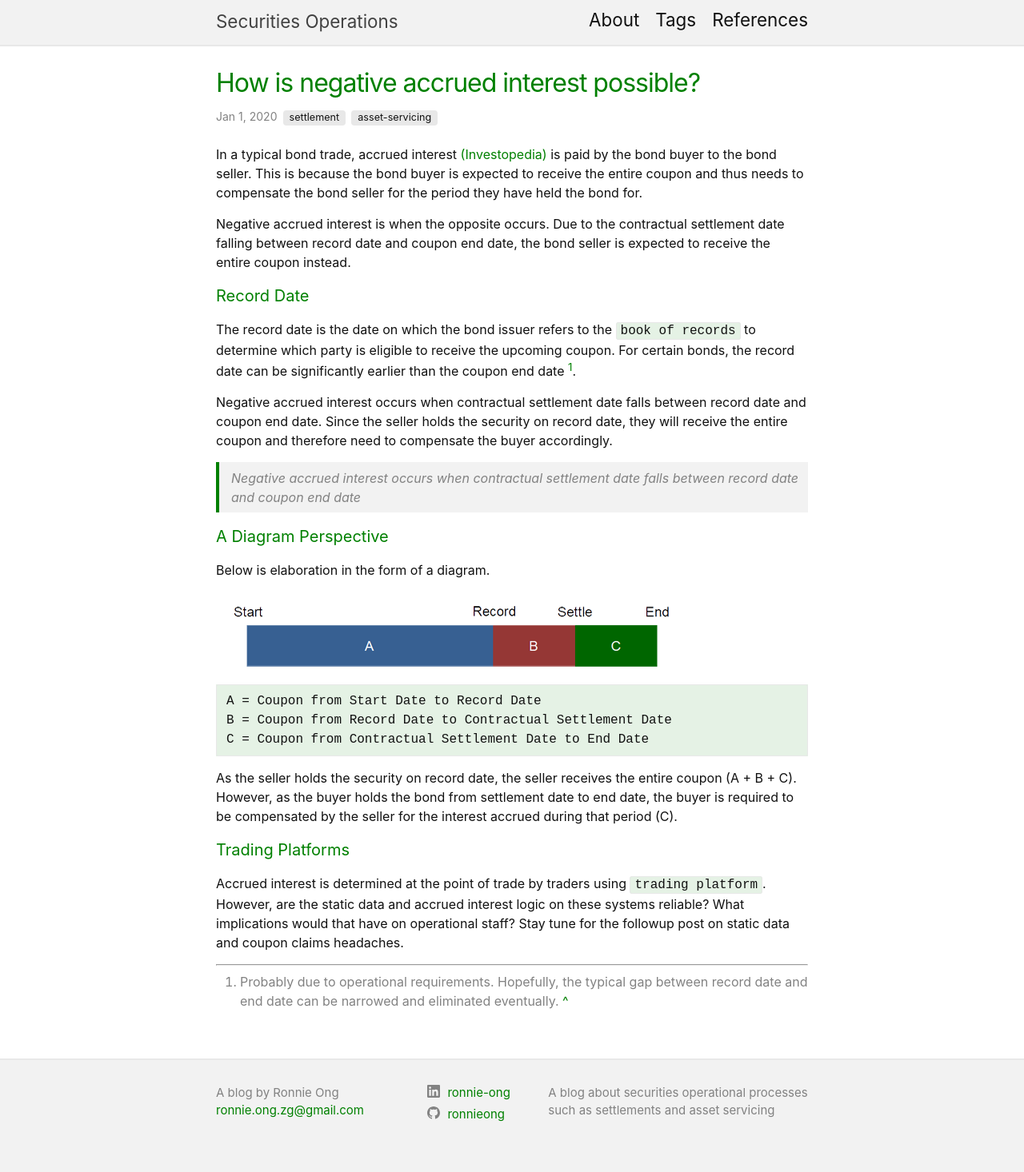
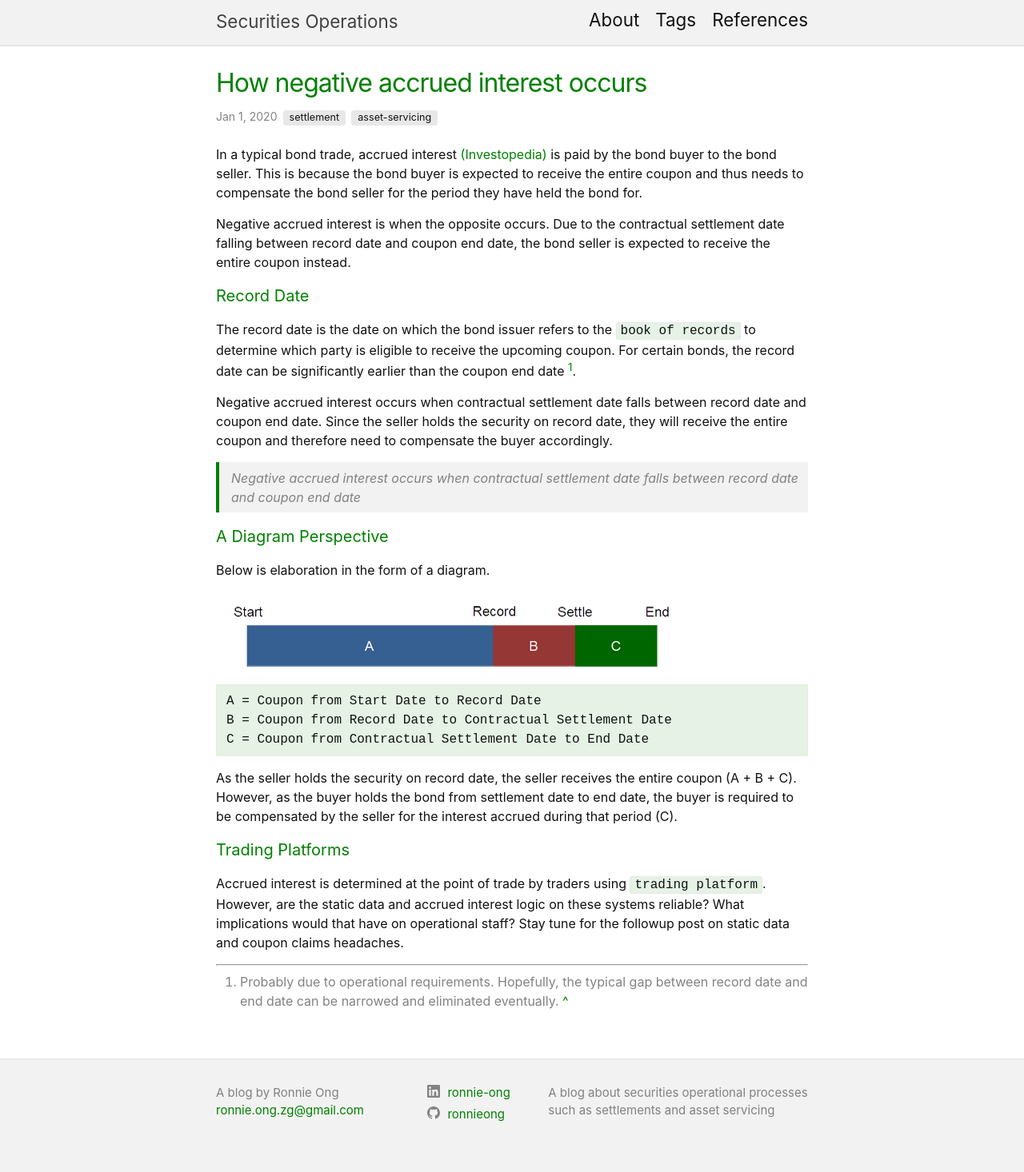
Before and after one commit to ronnieong/secops, a Jekyll site: the page built from _posts/2020-01-01-understanding-negative-accrued-interest.markdown, in a window 1280 px wide. Shown: the whole page at 80% size. Built offline with Jekyll 4.4.1, drawn with Linux system fonts in a browser that asks for light colours.

Commit message:
update negative AI article

```diff
--- a/_posts/2020-01-01-understanding-negative-accrued-interest.markdown
+++ b/_posts/2020-01-01-understanding-negative-accrued-interest.markdown
@@ -1,6 +1,6 @@
 ---
 layout: post
-title:  How is negative accrued interest possible?
+title:  How negative accrued interest occurs
 date: 01 Jan 2020
 tags: [settlement, asset-servicing]
 ---
```
